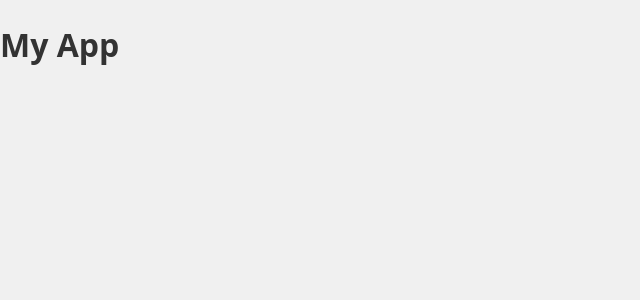
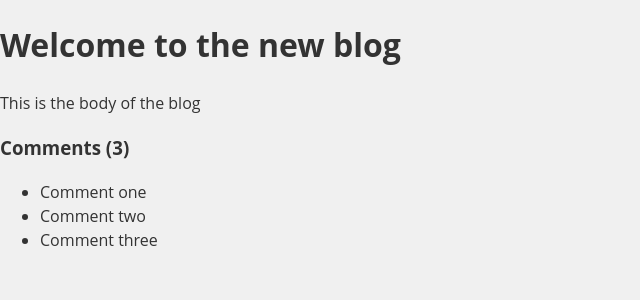
Before and after one commit to thepixelboy/feedback-app, a React (Create React App) app: page / in a window 1280 px wide. Shown: the top 300 px of the page, without its empty margins (0-640 px from the left). Built offline with nearby package versions, Linux system fonts and the light colour scheme.

Commit message:
feat: dynamic values and lists in jsx

```diff
--- a/src/App.js
+++ b/src/App.js
@@ -1,7 +1,25 @@
 function App() {
+  const title = "Welcome to the new blog";
+  const body = "This is the body of the blog";
+  const comments = [
+    { id: 1, text: "Comment one" },
+    { id: 2, text: "Comment two" },
+    { id: 3, text: "Comment three" },
+  ];
+
   return (
     <div className="container">
-      <h1>My App</h1>
+      <h1>{title}</h1>
+      <p>{body}</p>
+
+      <div className="comments">
+        <h3>Comments ({comments.length})</h3>
+        <ul>
+          {comments.map((comment, index) => (
+            <li key={index}>{comment.text}</li>
+          ))}
+        </ul>
+      </div>
     </div>
   );
 }
```
